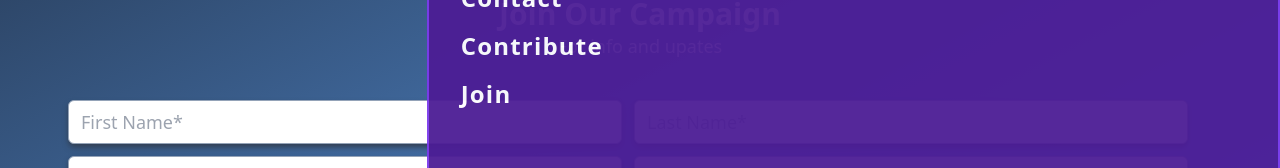
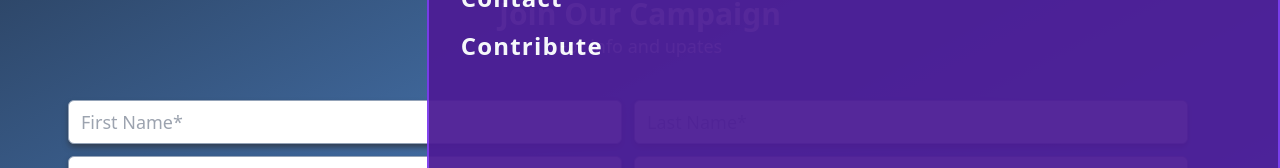
Before and after one commit to rstott87/Foley_Campaign, a React (Vite) app: page / in a window 1280 px wide. Both pictures are taken after a click on the element 1244 px from the left and 32 px from the top of the page. Shown: the part 392-560 px from the top of the page. Built offline with nearby package versions, Linux system fonts and the light colour scheme.

Commit message:
removed join from nav menu

```diff
--- a/src/components/EmailForm.jsx
+++ b/src/components/EmailForm.jsx
@@ -77,7 +77,7 @@ function EmailForm(props) {
     props.language === "English" ? "animate-fade-in" : "animate-fade-in2";
 
   return (
-    <div className="m-auto w-96 lg:w-full lg:px-10 lg:pt-12">
+    <div id="join" className="m-auto w-96 lg:w-full lg:px-10 lg:pt-12">
       <form onSubmit={submitHandler}>
         <div className="lg:pb-8">
           <p
--- a/src/components/NavMenu.jsx
+++ b/src/components/NavMenu.jsx
@@ -17,14 +17,15 @@ function NavMenu(props) {
       </p>
       <ul className="pt-10 pl-8 text-left text-2xl leading-loose tracking-wider">
         <a href="#about">
-          <li onClick={props.menuClickHandler}>{props.language === "English" ? "About" : "Sobre"}</li>
+          <li onClick={props.menuClickHandler}>
+            {props.language === "English" ? "About" : "Sobre"}
+          </li>
         </a>
         <li>{props.language === "English" ? "Issues" : "Problemas"}</li>
         <li>{props.language === "English" ? "Contact" : "Contacto"}</li>
         <li onClick={props.contributeClick}>
           {props.language === "English" ? "Contribute" : "Contribuir"}
         </li>
-        <li>{props.language === "English" ? "Join" : "Unirse"}</li>
       </ul>
     </div>
   );
```
